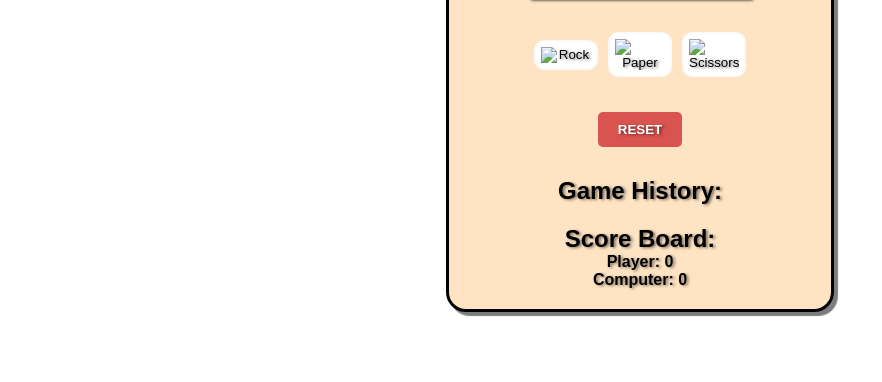
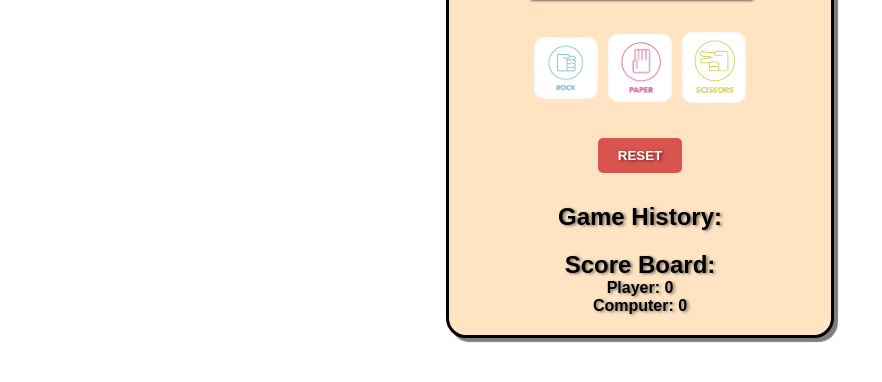
Before and after one commit to KennethKnows/rps_Act_Kenneth, a plain HTML site: page index.html in a window 1280 px wide. Shown: the part 396-778 px from the top of the page, without its empty margins (0-882 px from the left). Drawn offline with Linux system fonts and the light colour scheme; the site is published under a folder, as on GitHub Pages, so addresses that start at the root find nothing.

Commit message:
picture didn't displaty updated already

```diff
--- a/index.html
+++ b/index.html
@@ -23,13 +23,13 @@
     </div>
     <div id="buttons">
         <button class="selectBtn">
-            <img src="/asset/images/r.png" alt="Rock"/>
+            <img src="asset/images/r.png" alt="Rock"/>
         </button>
         <button class="selectBtn">
-            <img src="/asset/images/p.png" alt="Paper"/>
+            <img src="asset/images/p.png" alt="Paper"/>
         </button>
         <button class="selectBtn">
-            <img src="/asset/images/s.png" alt="Scissors"/>
+            <img src="asset/images/s.png" alt="Scissors"/>
         </button>
     </div>
     <div id="reset">
```
